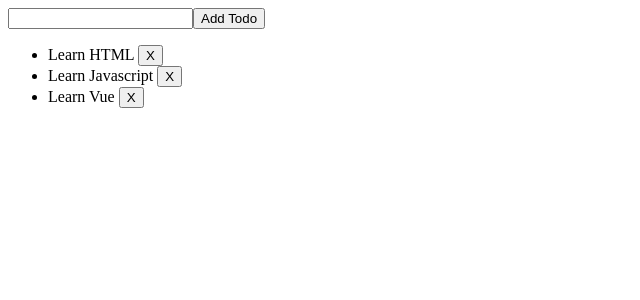
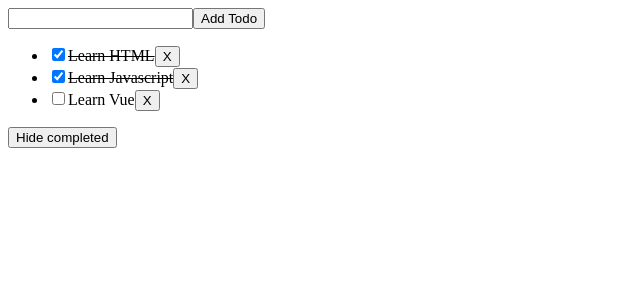
Before and after one commit to TarekHabashy/Vue.js-Tutorial, a Vue app: page / in a window 1280 px wide. Shown: the top 300 px of the page, without its empty margins (0-640 px from the left). Built offline with nearby package versions, Linux system fonts and the light colour scheme.

Commit message:
[update] TodoListにチェックボックスを追加

```diff
--- a/src/App.vue
+++ b/src/App.vue
@@ -1,25 +1,36 @@
 <!-- 参考リンク -->
-<!-- https://ja.vuejs.org/tutorial/#step-7 -->
+<!-- https://ja.vuejs.org/tutorial/#step-8 -->
 
 <script setup>
-import { ref } from 'vue'
+import { ref, computed} from 'vue'
+
 
 let id = 0
 
 const newTodo = ref('')
+const hideCompleted = ref(false)
 
-//id++することでn+1できて便利
+//TodoListのデータ
 const todos = ref([
-  { id: id++, text: 'Learn HTML'},
-  { id: id++, text: 'Learn Javascript'},
-  { id: id++, text: 'Learn Vue'}
+  { id: id++, text: 'Learn HTML', done: true},
+  { id: id++, text: 'Learn Javascript', done: true},
+  { id: id++, text: 'Learn Vue', done: false}
 ])
 
+//TodoListのDoneを切り替える
+const filteredTodos = computed(() => { //computed()ってなんやねん
+  return hideCompleted.value
+    ? todos.value.filter((t)=>!t.done)
+    : todos.value
+})
+
+//TodoListにTodoを追加
 const addTodo=()=>{
-  todos.value.push({id: id++, text: newTodo.value})
+  todos.value.push({id: id++, text: newTodo.value, done:false})
   newTodo.value='' //値の初期化
 }
 
+//TodoListのTodoを削除
 const removeTodo=(todo)=>{
   todos.value = todos.value.filter((t) => t !== todo) //t とは → filterの返り値
 }
@@ -31,9 +42,20 @@
     <button>Add Todo</button>
   </form>
   <ul>
-    <li v-for="todo in todos" :key="todo.id">
-      {{ todo.text }}
+    <li v-for="todo in filteredTodos" :key="todo.id">
+      <input type="checkbox" v-model="todo.done">
+      <span :class="{done : todo.done}">{{ todo.text }}</span>
       <button @click="removeTodo(todo)">X</button>
     </li>
   </ul>
+
+  <button @click="hideCompleted = !hideCompleted">
+    {{ hideCompleted ? 'Show all' : 'Hide completed' }}
+  </button>
 </template>
+
+<style>
+  .done{
+    text-decoration: line-through;
+  }
+</style>
```
